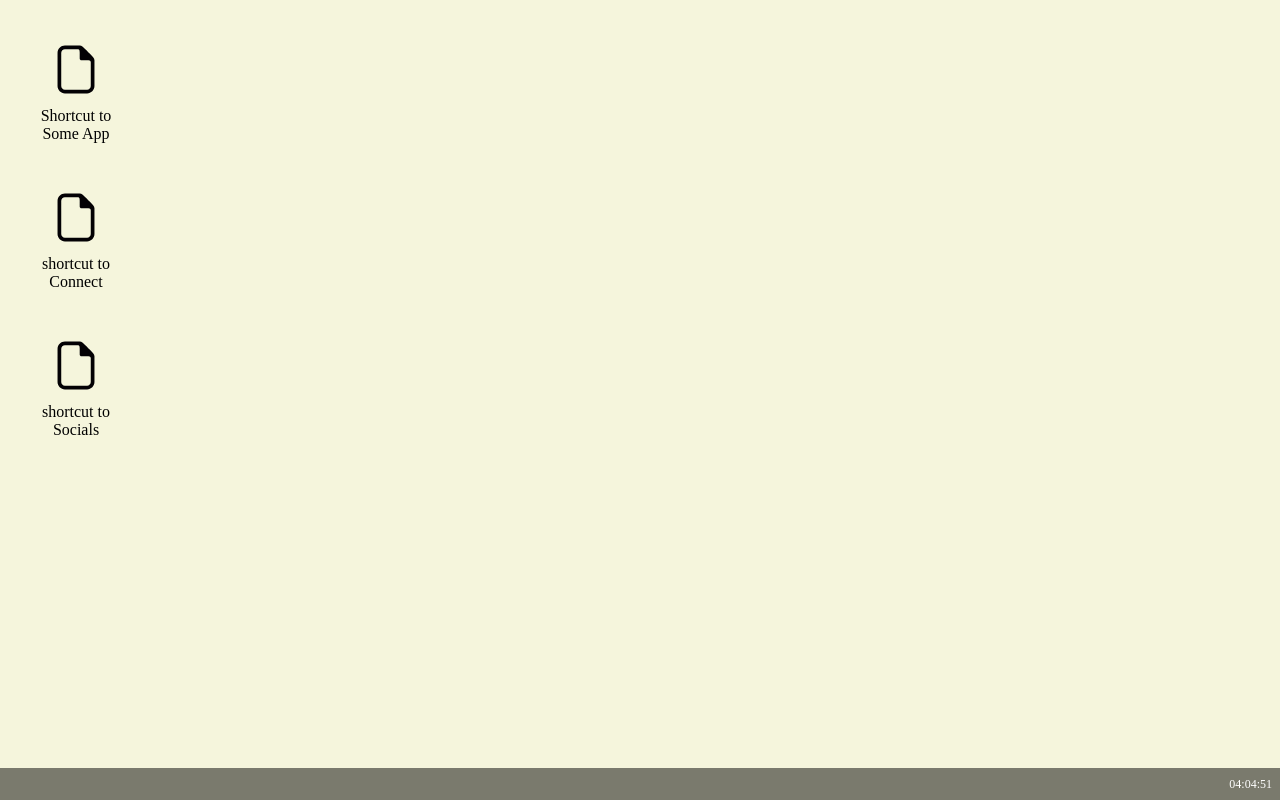
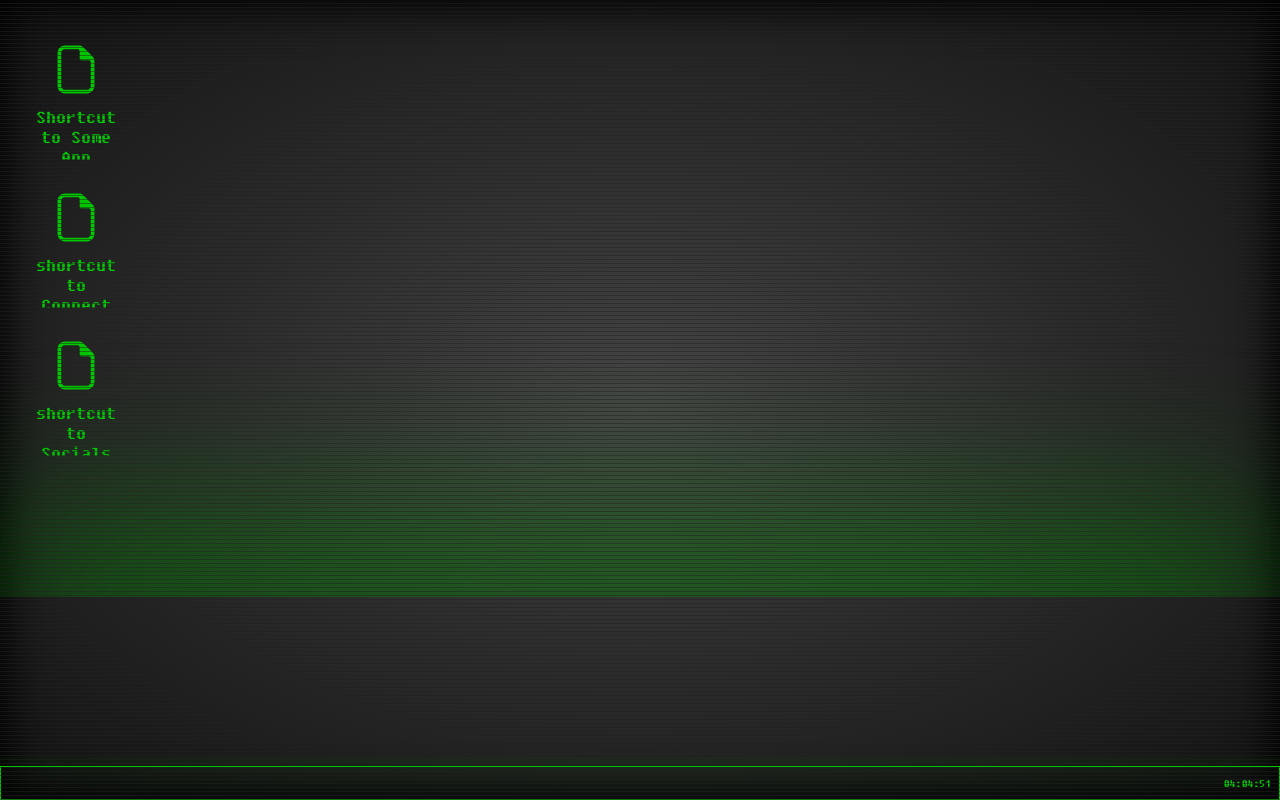
Before and after one commit to MDovydas/shamOS, a React (Vite) app: page / in a window 1280 px wide. Built offline with nearby package versions, Linux system fonts and the light colour scheme.

Commit message:
added greeny

```diff
--- a/src/base.css
+++ b/src/base.css
@@ -1,10 +1,121 @@
+@font-face {
+  font-family: 'Fixedsys';
+  src: url('../src/assets/FixedsysRegular.ttf') format('truetype');
+}
 body {
-    height: 100vh;
-    width: 100vw;
-    margin: 0;
+  height: 100vh;
+  width: 100vw;
+  margin: 0;
+  background-color: #000;
+  margin: 0;
+  overflow: hidden;
+  padding: 0;
 }
 
 #root {
-    height: 100vh;
-    width: 100vw;
+  height: 100vh;
+  width: 100vw;
 }
+
+#root {
+  animation: colorPulse 5s infinite ease-in-out;
+  background-image: radial-gradient(#444, #111);
+  box-shadow: 0 0 5vmin 1vmin #000 inset;
+  box-sizing: border-box;
+  font-family: 'Fixedsys', sans-serif;
+  font-size: 20px;
+  height: 100vh;
+  overflow: hidden;
+  width: 100vw;
+}
+.desktop-shortcut {
+  animation: fillPulse 5s infinite ease-in-out;
+  box-sizing: border-box;
+  overflow: hidden;
+}
+#root:before {
+  animation: wave 10s infinite ease-in-out;
+  content: '';
+  height: 20vh;
+  left: 0;
+  opacity: 0.5;
+  position: absolute;
+  right: 0;
+  z-index: 1;
+}
+
+#root:after {
+  background-image: linear-gradient(transparent, transparent 3px, #222);
+  background-size: 4px 4px;
+  bottom: 0;
+  content: '';
+  left: 0;
+  pointer-events: none;
+  position: absolute;
+  right: 0;
+  top: 0;
+  z-index: 2;
+}
+
+p:last-child:after {
+  animation: blink 1s infinite;
+  content: '_';
+}
+
+@keyframes fillPulse {
+  0%,
+  100% {
+    filter: invert(64%) sepia(59%) saturate(6467%) hue-rotate(88deg)
+      brightness(107%) contrast(113%);
+  }
+  48%,
+  52% {
+    filter: invert(33%) sepia(91%) saturate(2129%) hue-rotate(101deg)
+      brightness(93%) contrast(104%);
+  }
+  50% {
+    filter: invert(24%) sepia(24%) saturate(5258%) hue-rotate(93deg)
+      brightness(93%) contrast(101%);
+  }
+}
+
+@keyframes colorPulse {
+  0%,
+  100% {
+    color: #0c0;
+    border-color: #0c0;
+  }
+  48%,
+  52% {
+    color: #090;
+    border-color: #090;
+  }
+  50% {
+    color: #060;
+    border-color: #060;
+  }
+}
+
+@keyframes wave {
+  0% {
+    box-shadow: 0 -10vh 20vh #0c0;
+    top: -100vh;
+  }
+  48%,
+  52% {
+    box-shadow: 0 -10vh 20vh #090;
+  }
+  50% {
+    box-shadow: 0 -10vh 20vh #060;
+  }
+  100% {
+    box-shadow: 0 -10vh 20vh #0c0;
+    top: 200vh;
+  }
+}
+
+@keyframes blink {
+  50% {
+    opacity: 0;
+  }
+}
--- a/src/components/DesktopGrid/DesktopShortcut.module.css
+++ b/src/components/DesktopGrid/DesktopShortcut.module.css
@@ -20,8 +20,7 @@
     width: 60%;
 }
 .clickedOnce {
-    background-color: rgba(91, 164, 245, 0.52);
-    outline: 1px black dashed;
+    outline: 2px dashed;
 }
 .shortcutLabel {
     -webkit-user-select: none;
--- a/src/components/DesktopGrid/DesktopShortcut.tsx
+++ b/src/components/DesktopGrid/DesktopShortcut.tsx
@@ -31,7 +31,7 @@ export default function DesktopShortcut ({
         onClick={handleClick}
       >
         <img
-          className={styles.shortcutIcon}
+          className={`${styles.shortcutIcon} desktop-shortcut`}
           src={image}
           alt='shortcut'
           draggable='false'
--- a/src/components/TaskbarBlock/Clock.module.css
+++ b/src/components/TaskbarBlock/Clock.module.css
@@ -1,6 +1,5 @@
 .clock{
     font-size: 0.75rem;
-    color: white;
     margin: 0.5rem;
     cursor: default;
 }
--- a/src/components/TaskbarBlock/Taskbar.module.css
+++ b/src/components/TaskbarBlock/Taskbar.module.css
@@ -1,7 +1,7 @@
 .taskbar{
-    width: 100%;
+    width: calc(100vw - 2px);
     height: 2rem;
-    background-color: rgba(0,0,0,0.5);
+    border: 1px solid;
     position: absolute;
     bottom: 0;
     display: flex;
--- a/src/pages/Desktop.module.css
+++ b/src/pages/Desktop.module.css
@@ -1,7 +1,6 @@
 .desktop {
     height: 100%;
     width: 100%;
-    background-color: beige;
     position: relative;
 
 }
--- a/src/pages/Desktop.tsx
+++ b/src/pages/Desktop.tsx
@@ -8,6 +8,7 @@ export default function Desktop (): JSX.Element {
       <div className={styles.desktop}>
           <div className={styles.workspace}>
             <DesktopShortcutsGrid />
+            <div></div>
           </div>
           <Taskbar />
       </div>
```
Also changed, not shown: src/assets/FixedsysRegular.ttf (added), src/assets/blank.svg.
